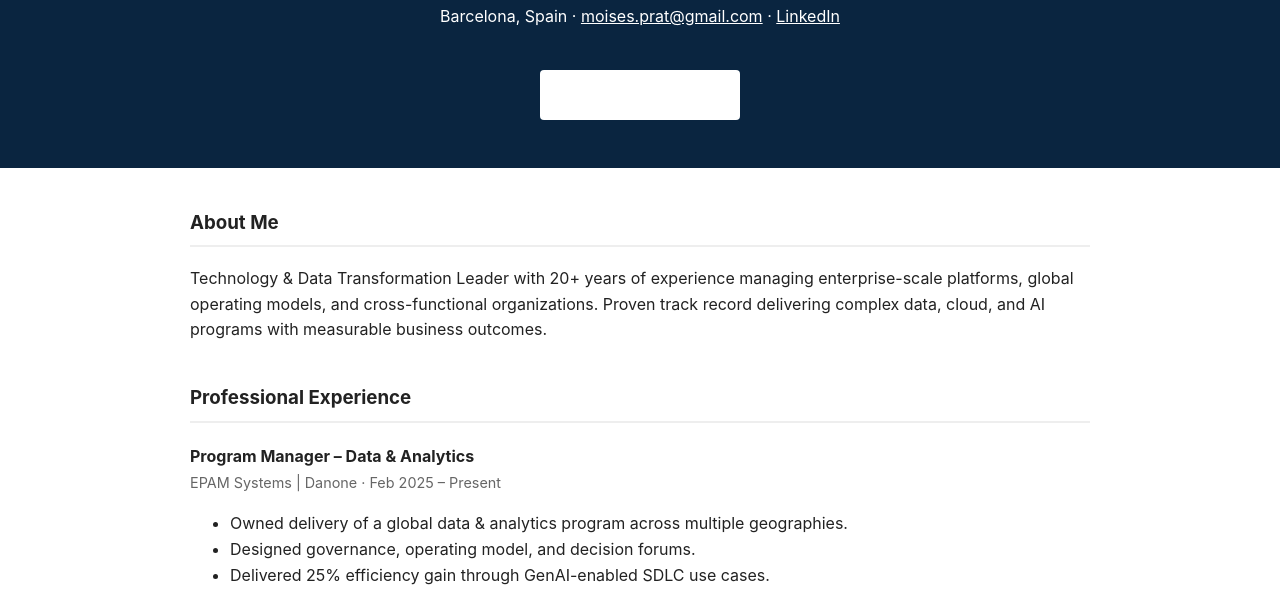
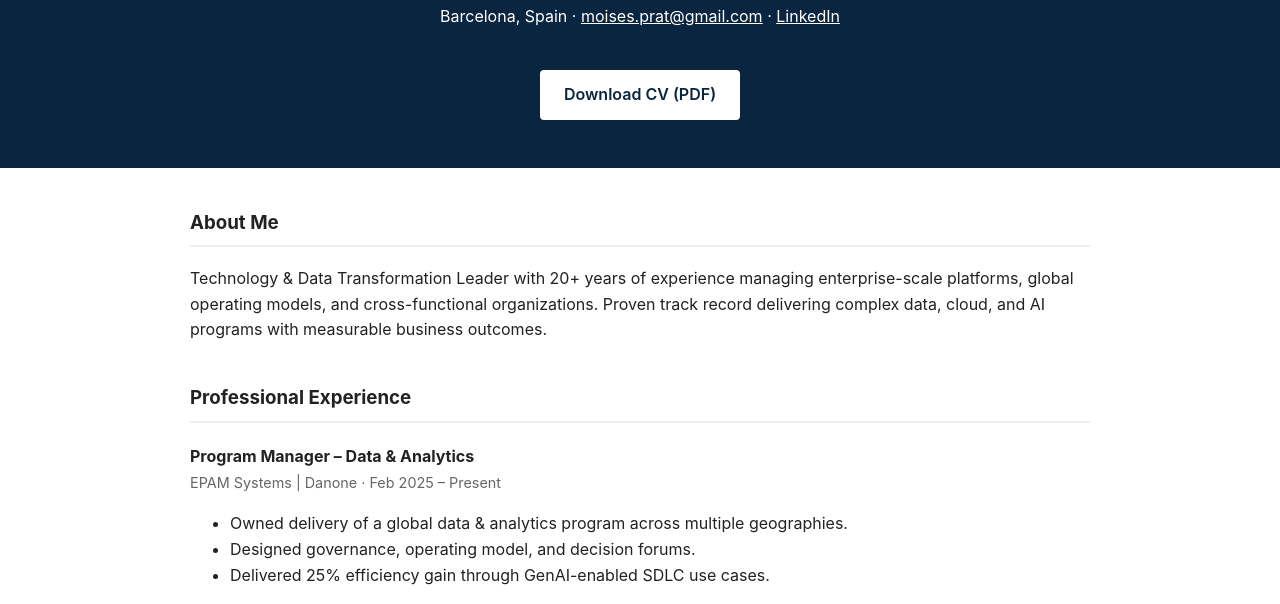
Before and after one commit to moisesprat/moisesprat.github.io, a plain HTML site: page index.html in a window 1280 px wide. In both pictures the pointer is over the link "Download CV (PDF)". Shown: the part 196-800 px from the top of the page. Drawn offline with Linux system fonts and the light colour scheme.

Commit message:
Refactor .btn-primary styles for better specificity

```diff
--- a/styles.css
+++ b/styles.css
@@ -18,7 +18,10 @@ body {
   text-decoration: underline;
 }
 
-.btn-primary {
+.btn-primary,
+.btn-primary:visited,
+.btn-primary:hover,
+.btn-primary:active {
   display: inline-block;
   margin-top: 1.5rem;
   padding: 0.75rem 1.5rem;
```
